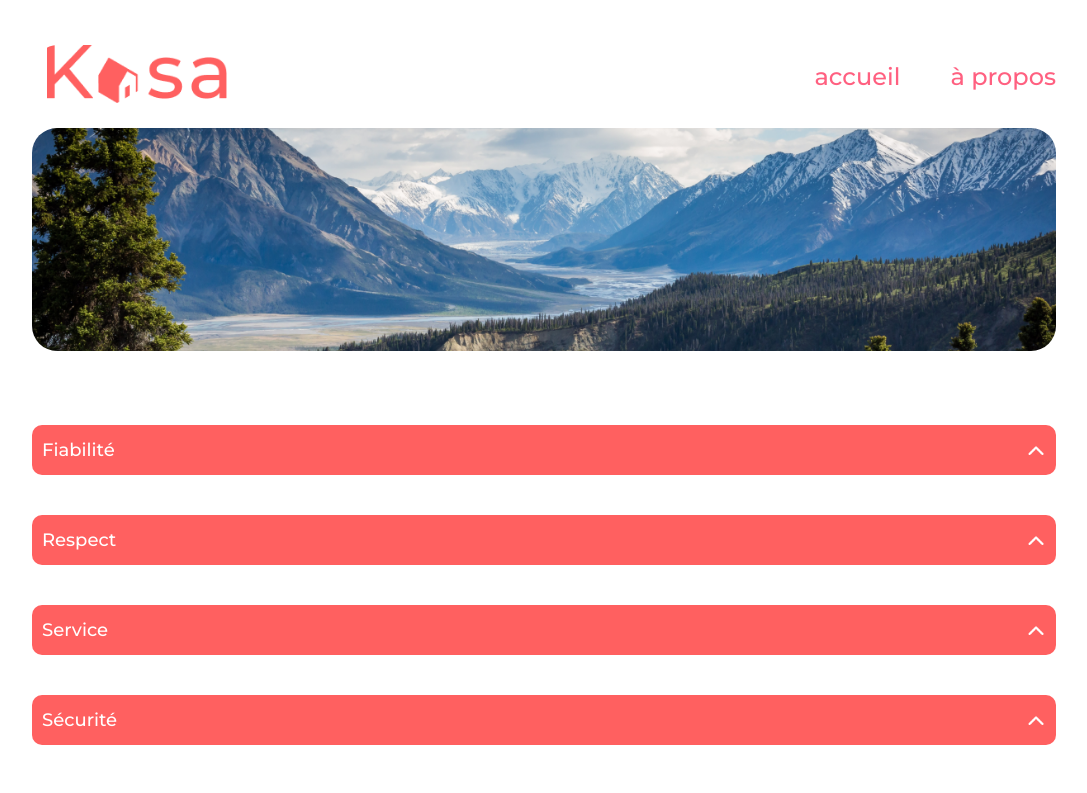
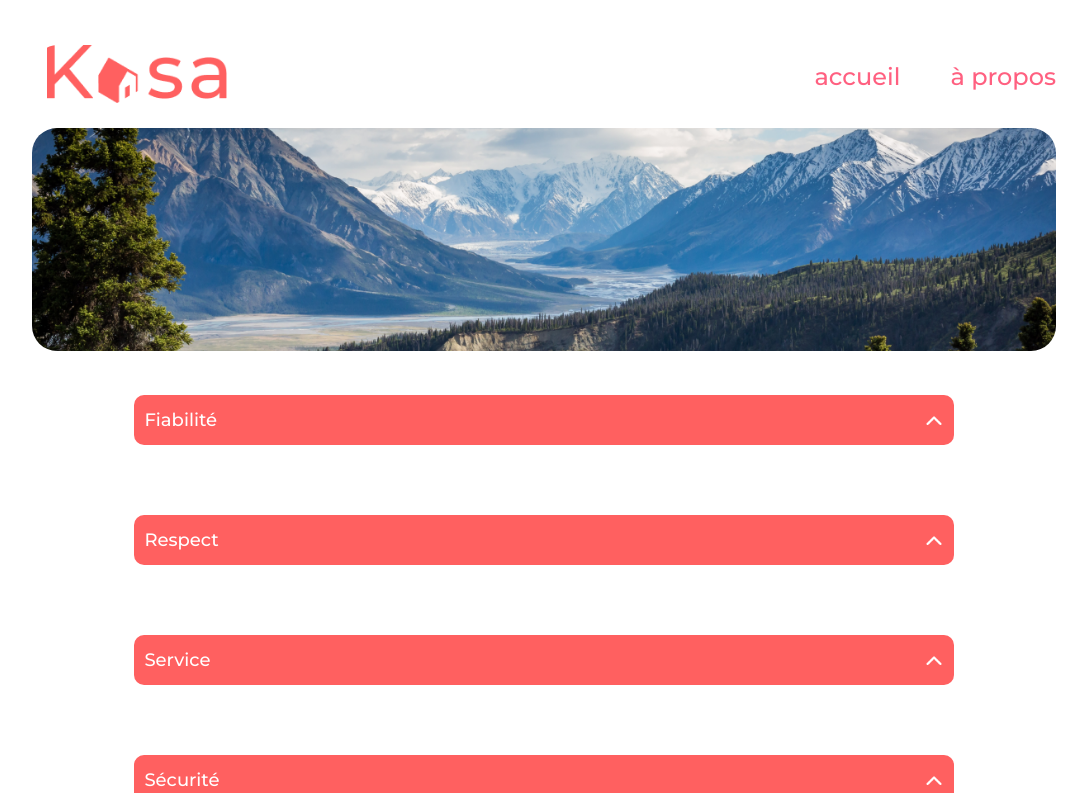
Before and after one commit to jacquescarlier/kasa, a React (Create React App) app: page /about in a window 1280 px wide. Shown: the top 793 px of the page, without its empty margins (96-1183 px from the left). Built offline with nearby package versions, Linux system fonts and the light colour scheme.

Commit message:
sending problem resolution

```diff
--- a/src/Styles/pages/_about.scss
+++ b/src/Styles/pages/_about.scss
@@ -3,28 +3,19 @@
   display: flex;
   align-items: center;
   justify-content: center;
-}
 
-.drop__apropos {
+    .drop-apropos {
       width: 80%;
       display: flex;
       gap: 30px;
       flex-direction: column;
-}
+      justify-content: center;
 
-.drop {
-  padding: 30px 0px;
-  display: flex;
-  flex-direction: row;
-  justify-content: normal;
-  justify-content: space-between;
-  border-radius: 10px;
-  gap: 50px;
-}
 
       .dropdown {
         width: 100%;
-}
+
+
         .dropdownInitial {
           display: flex;
           justify-content: space-between;
@@ -36,6 +27,7 @@
           background-color: #FF6060;
           height: 50px;
         }
+
         .dropdownContent {
           overflow: hidden;
           background-color: #F6F6F6;
@@ -58,16 +50,19 @@
             transition: max-height 1s ease-in-out, opacity 0.3s ease-in-out;
           }
 
+          .arrow {
+            width: 20px;
+            height: 20px;
+            transition: all 200ms ease-in-out;
+            transform: rotate(0deg);
+          }
+
           .rotated {
             width: 20px;
             height: 20px;
             transition: all 200ms ease-in-out;
             transform: rotate(180deg);
           }
-
-.arrow {
-  width: 20px;
-  height: 20px;
-  transition: all 200ms ease-in-out;
-  transform: rotate(0deg);
       }
+    }
+}
--- a/src/pages/About.js
+++ b/src/pages/About.js
@@ -11,8 +11,8 @@
       <container-general>
         <Header />
         <Banner image={picture} alt="photo de montagne" title="" />
-        <section className="drop dropApropos">
-          <div className=" drop_apropos">
+        <section className="dropApropos">
+          <div className=" drop-apropos">
             <Dropdown text="Fiabilité">
               <p>
                 Les annonces postées sur Kasa garantissent une fiabilité totale.
```
Lines whose indentation alone changed are shown as unchanged.
